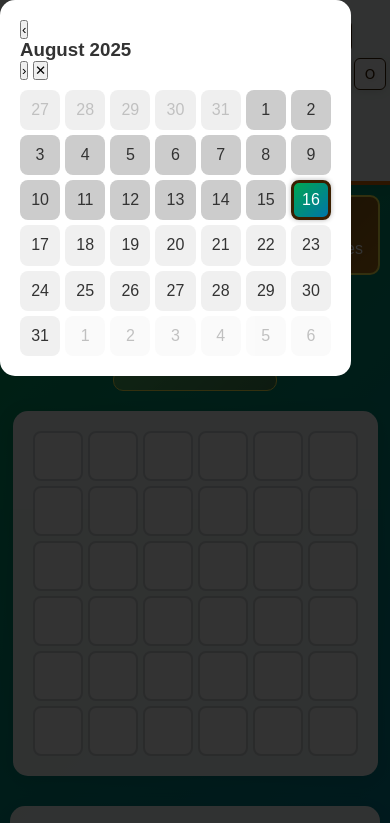
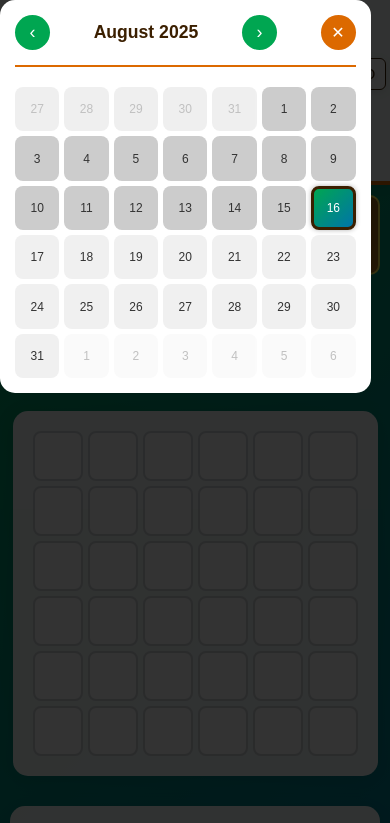
Before and after one commit to balpomorelitm/SPAN2001Palabrero, a plain HTML site: page index.html in a window 390 px wide. Both pictures are taken after a click on the button "📅 Calendar". Shown: the top 823 px of the page. Drawn offline with Linux system fonts and the light colour scheme; a web font is replaced by a local one.

Commit message:
Update style.css

```diff
--- a/style.css
+++ b/style.css
@@ -499,3 +499,91 @@ body {
     background: #f0f0f0;
     cursor: not-allowed;
 }
+
+.calendar-header {
+    display: flex;
+    justify-content: space-between;
+    align-items: center;
+    margin-bottom: 20px;
+    padding-bottom: 15px;
+    border-bottom: 2px solid #DC6900;
+}
+
+.calendar-header h3 {
+    color: #3B1F00;
+    font-size: 1.3em;
+    margin: 0;
+}
+
+.calendar-nav {
+    background: #00A651;
+    color: white;
+    border: none;
+    border-radius: 50%;
+    width: 35px;
+    height: 35px;
+    font-size: 18px;
+    cursor: pointer;
+    transition: all 0.3s ease;
+}
+
+.calendar-nav:hover {
+    background: #008a44;
+    transform: scale(1.1);
+}
+
+.calendar-close {
+    background: #DC6900;
+    color: white;
+    border: none;
+    border-radius: 50%;
+    width: 35px;
+    height: 35px;
+    font-size: 16px;
+    cursor: pointer;
+    transition: all 0.3s ease;
+}
+
+.calendar-close:hover {
+    background: #b85500;
+    transform: scale(1.1);
+}
+
+.calendar-day-header {
+    background: #3B1F00;
+    color: white;
+    padding: 10px 5px;
+    text-align: center;
+    font-weight: bold;
+    font-size: 12px;
+    border-radius: 5px;
+}
+
+.calendar-day:hover {
+    transform: scale(1.05);
+}
+
+.calendar-day.available:hover {
+    background: linear-gradient(135deg, #008a44, #005c85);
+    border-color: #FFED4E;
+}
+
+.calendar-day.completed:hover {
+    background: linear-gradient(135deg, #DC6900, #FFED4E);
+}
+
+/* Responsive para calendario */
+@media (max-width: 600px) {
+    .calendar-content {
+        width: 95%;
+        padding: 15px;
+    }
+
+    .calendar-day {
+        font-size: 12px;
+    }
+
+    .calendar-header h3 {
+        font-size: 1.1em;
+    }
+}
```
